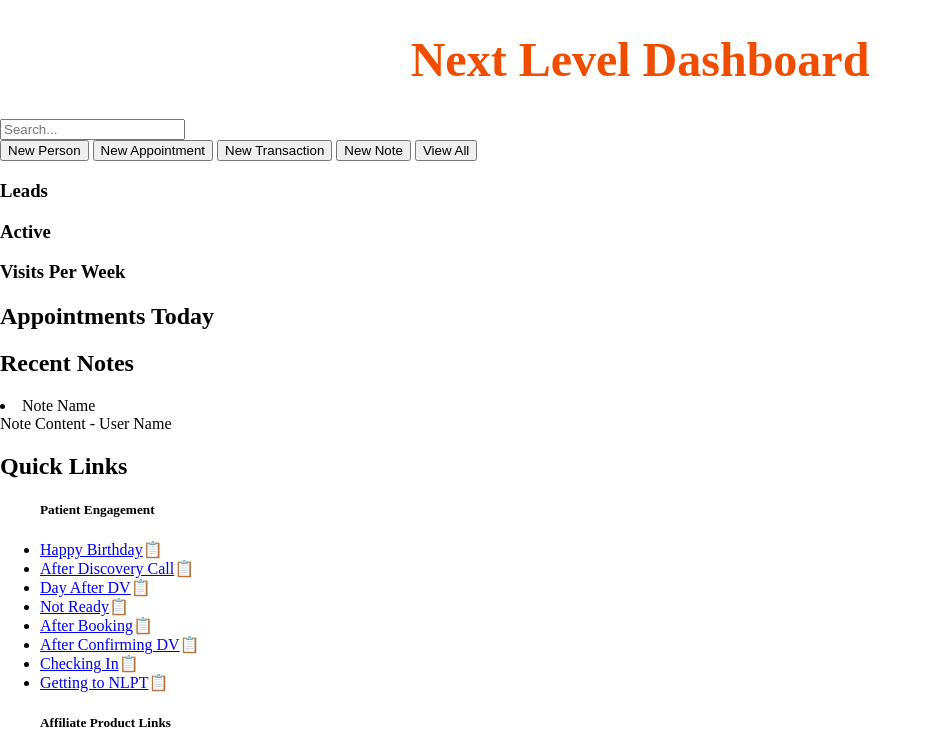
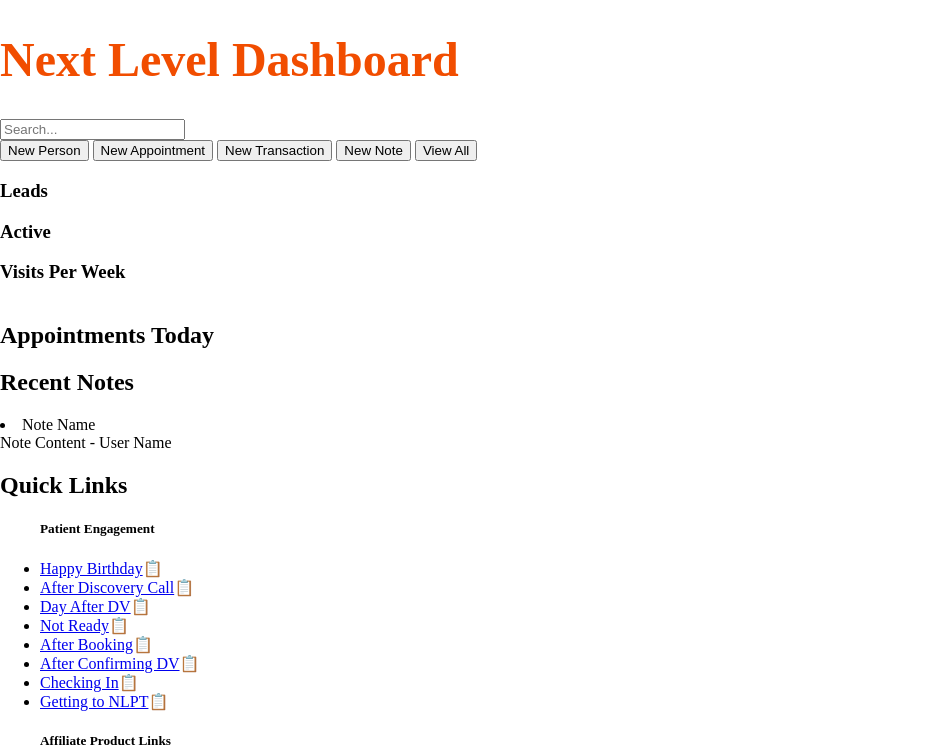
Before and after one commit to NUEXGUY/Next-Level-Dashboard, a plain HTML site: page index.html in a window 1280 px wide. Shown: the top 751 px of the page, without its empty margins (0-932 px from the left). Drawn offline with Linux system fonts and the light colour scheme.

Commit message:
style changes

```diff
--- a/styles.css
+++ b/styles.css
@@ -3,6 +3,8 @@
 }
 
 body {
+  display: flex;
+  flex-direction: column;
   margin: 0;
   padding: 0;
   width: 100vw;
@@ -12,6 +14,5 @@ body {
 
 h1 {
   color: #F14D00;
-  text-align: center;
   font-size: 3em;
 }
```
